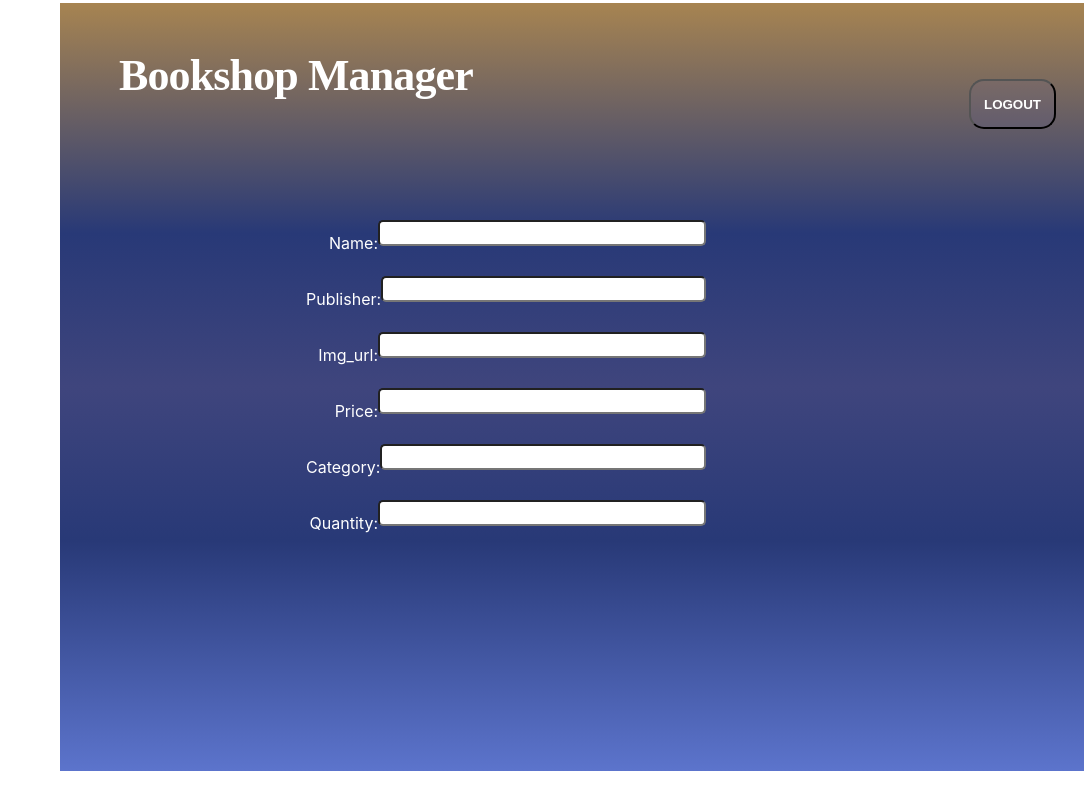
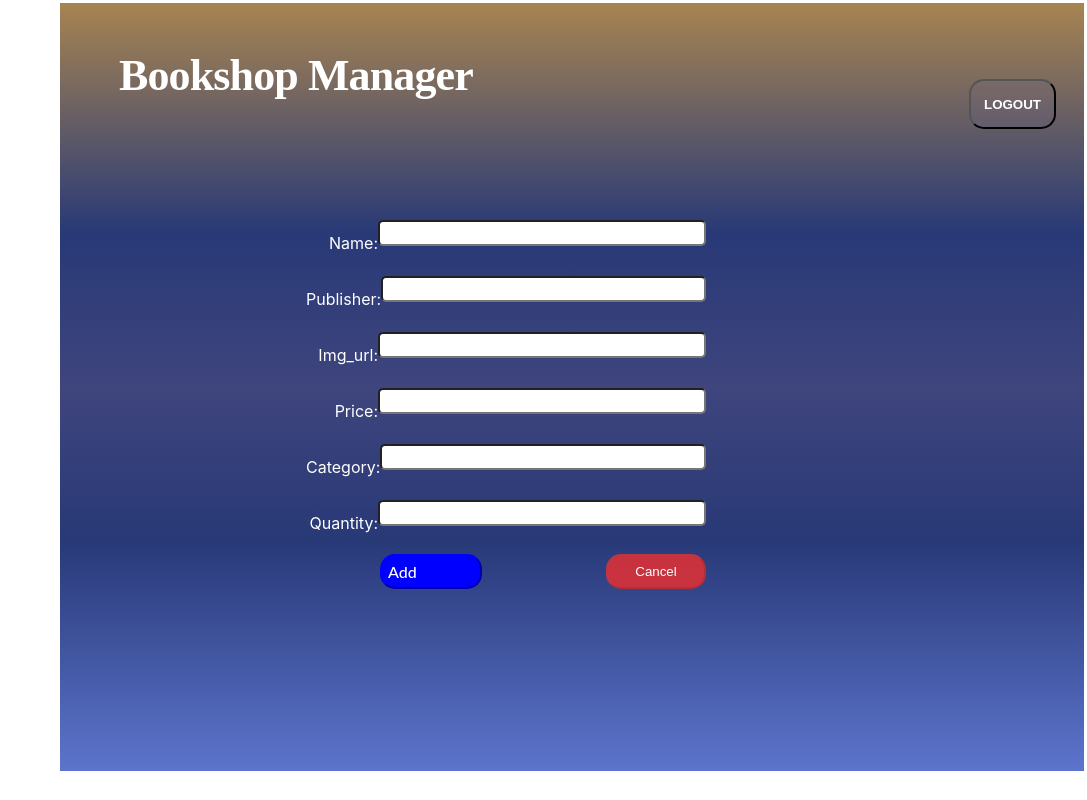
Before and after one commit to munteanurazvanandrei/Bookshop-Management-App, a React (Create React App) app in the folder client/: page /add_or_edit_employee in a window 1280 px wide. Shown: the top 800 px of the page, without its empty margins (193-1280 px from the left). Built offline with nearby package versions, Linux system fonts and the light colour scheme.

Commit message:
BMA-20 added and styled add and cancel buttons in the item form

```diff
--- a/client/src/AddOrEdit/AddOrEditItem.js
+++ b/client/src/AddOrEdit/AddOrEditItem.js
@@ -59,7 +59,12 @@ export default function AddOrEditItem() {
              <input type="number" name="quantity" onChange={handleChange} />
           </label>
         </form>
-
+        <button type="add" onClick={handleSubmit} className="add">
+          Add
+        </button>
+        <button type="cancel" onClick={handleClick} className="cancel">
+          Cancel
+        </button>
       </div>
     </div>
   );
```
